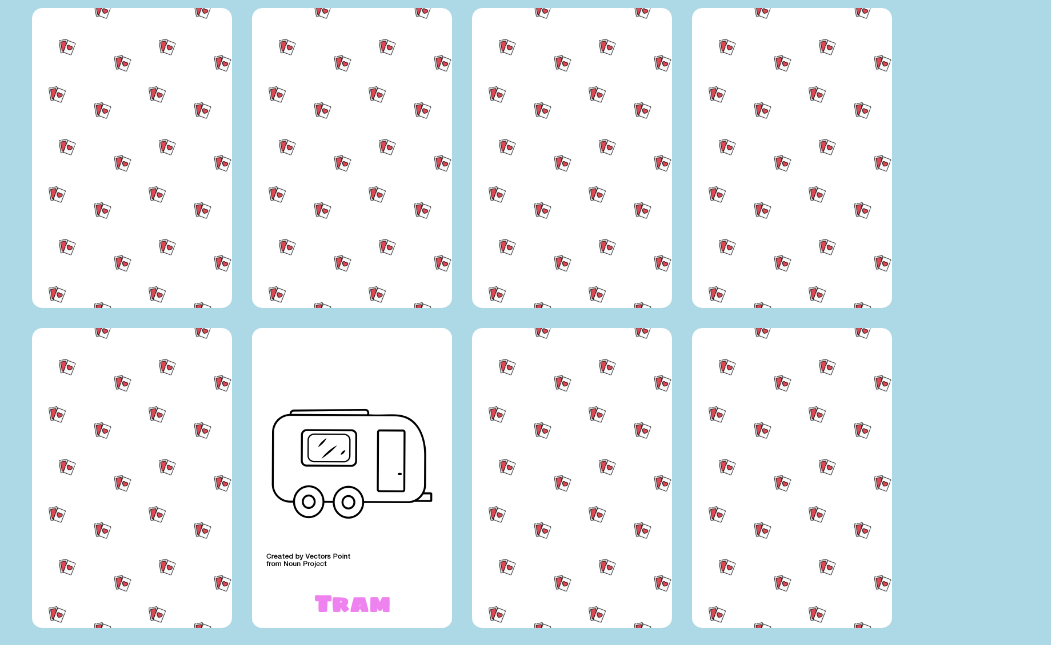
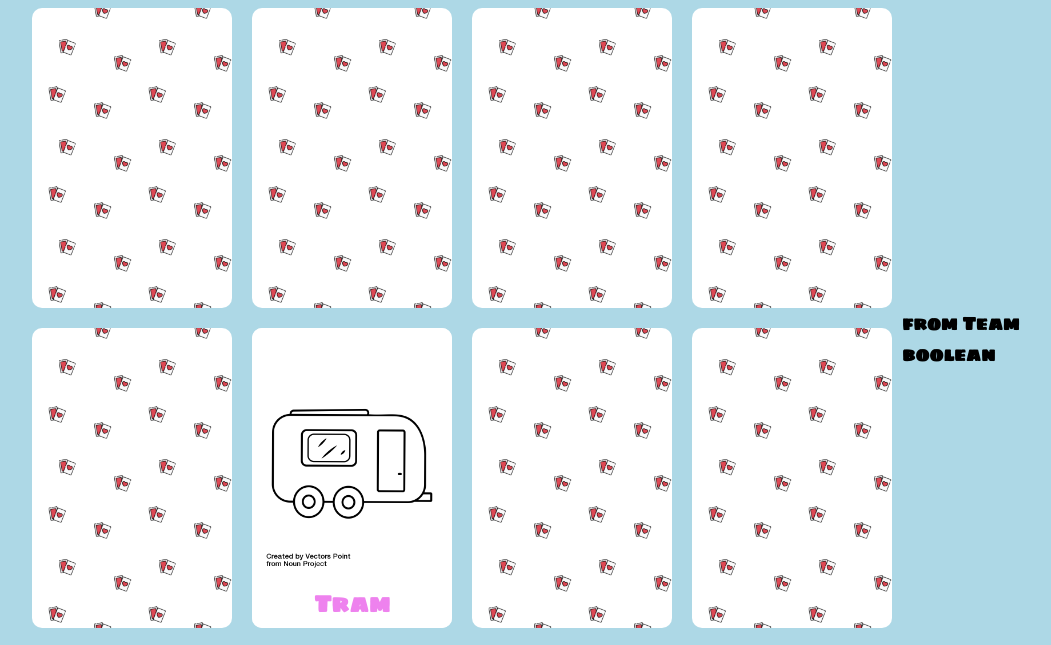
Before and after one commit to RobertoBarbagallo/-html-css-memory, a plain HTML site: page index.html in a window 1280 px wide. Shown: the part 134-779 px from the top of the page, without its empty margins (178-1229 px from the left). Drawn offline with Linux system fonts and the light colour scheme.

Commit message:
aggiunge footer

```diff
--- a/index.html
+++ b/index.html
@@ -107,6 +107,10 @@
                 </div>
 
             </div>
+        </main>
 
+        <footer>
+            <h3>from Team boolean</h3>
+        </footer>
     </body>
 </html>
```
